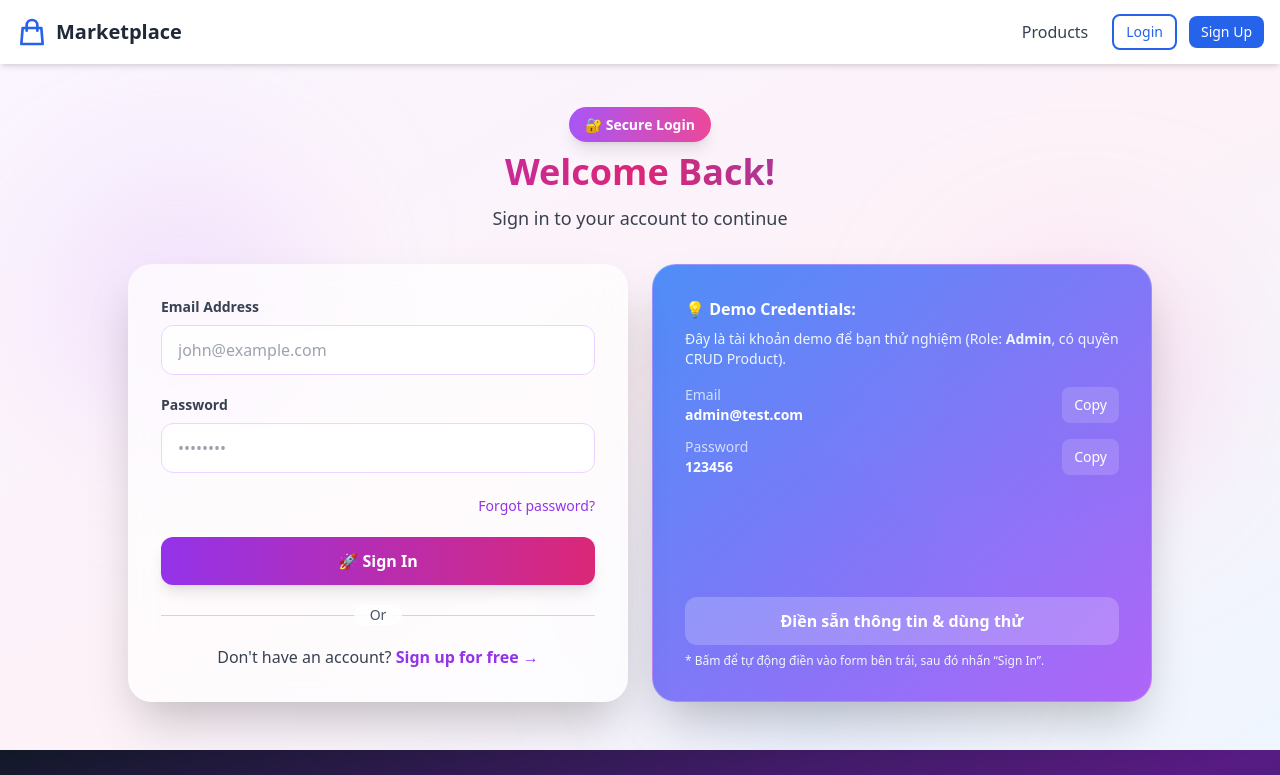
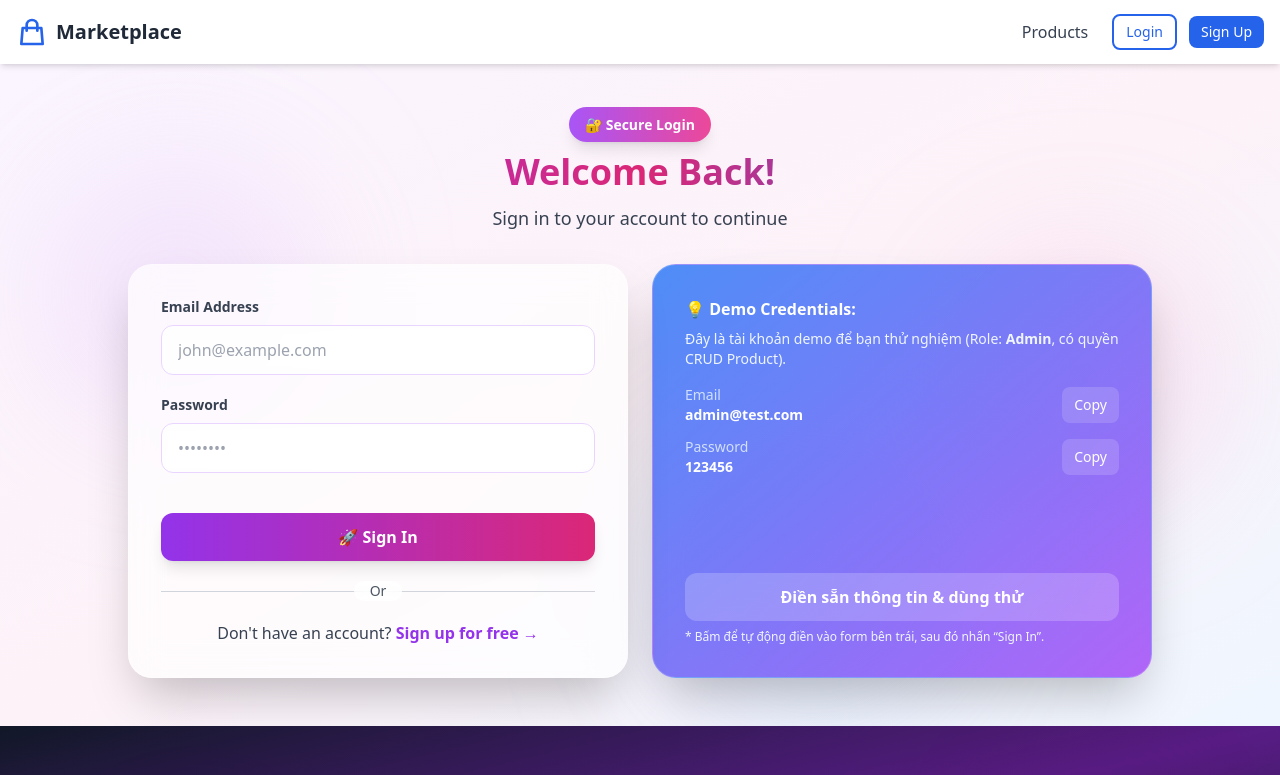
Before and after one commit to KhanhTin-Jin/Ecom-ShopOnline, a React (Vite) app in the folder Ecom.FE/: page /login in a window 1280 px wide. Shown: the top 775 px of the page. Built offline with nearby package versions, Linux system fonts and the light colour scheme; no server answers.

Commit message:
fix(LoginPage, RegisterPage): temporarily disable 'Forgot password?' link and 'Terms and Conditions' section

```diff
--- a/Ecom.FE/src/pages/LoginPage.tsx
+++ b/Ecom.FE/src/pages/LoginPage.tsx
@@ -104,12 +104,12 @@ export default function LoginPage() {
               </div>
 
               <div className="text-right">
-                <Link
+                {/* <Link
                   to="/forgot-password"
                   className="text-sm text-purple-600 hover:text-pink-600 font-medium transition-colors duration-300"
                 >
                   Forgot password?
-                </Link>
+                </Link> */}
               </div>
 
               <button
--- a/Ecom.FE/src/pages/RegisterPage.tsx
+++ b/Ecom.FE/src/pages/RegisterPage.tsx
@@ -150,7 +150,8 @@ export default function RegisterPage() {
               />
             </div>
 
-            {/* Terms and Conditions */}
+            {/* Terms and Conditions - temporarily disabled */}
+            {/*
             <div className="flex items-start">
               <input
                 type="checkbox"
@@ -169,6 +170,7 @@ export default function RegisterPage() {
                 </Link>
               </label>
             </div>
+            */}
 
             {/* Submit Button */}
             <button
```
